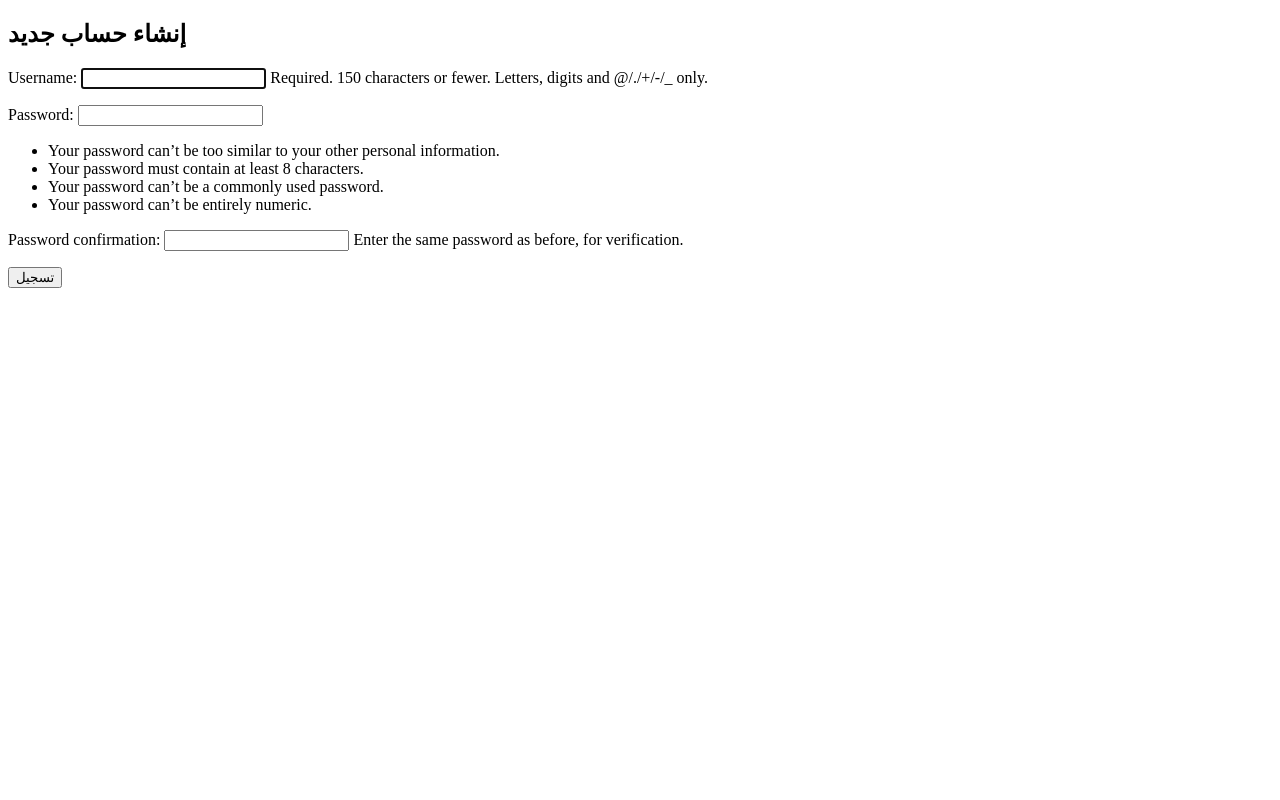
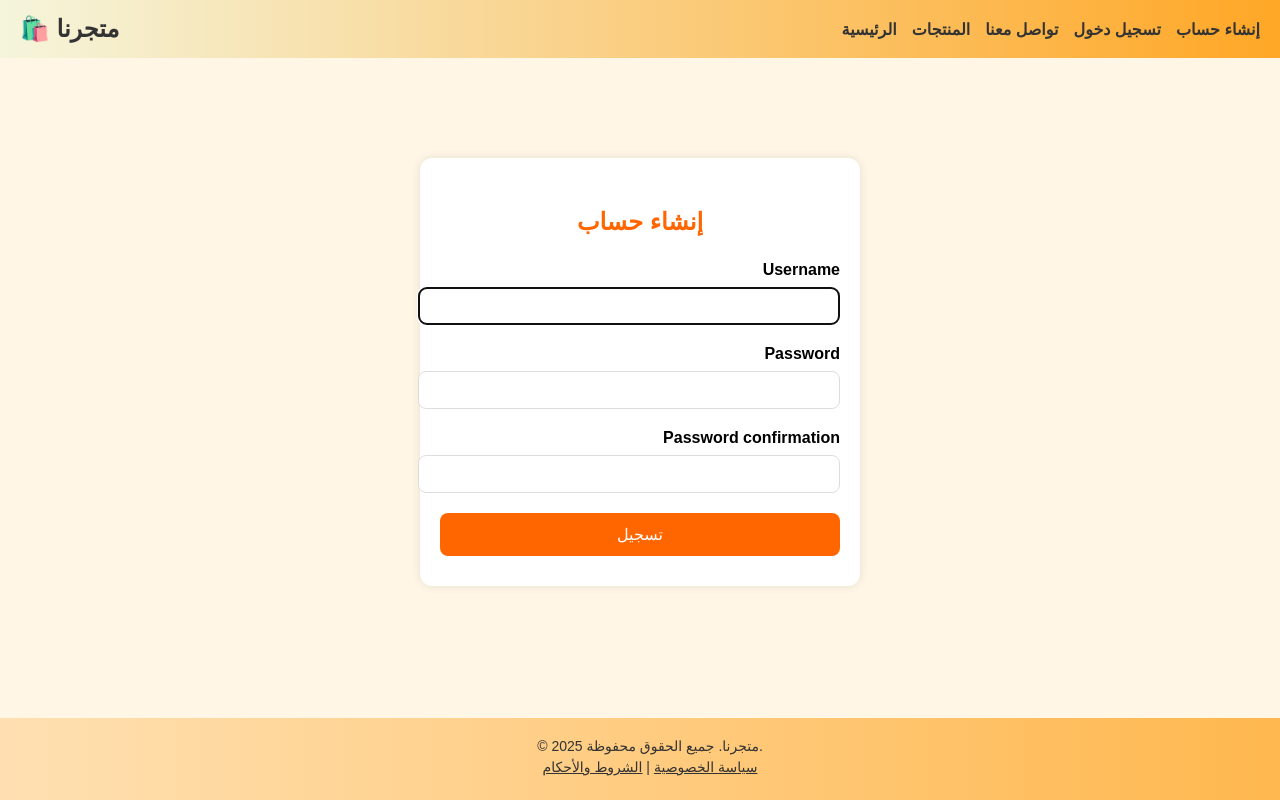
Before and after one commit to Dana1417/store_project, a Django app: page /register/ in a window 1280 px wide. Run offline with Django 4.2, Linux system fonts and the light colour scheme.

```diff
--- a/core/urls.py
+++ b/core/urls.py
@@ -1,10 +1,11 @@
 from django.urls import path
-from .views import home, header, footer, register_view, login_view
+from .views import home, header, footer, register_view, login_view, contact
 
 urlpatterns = [
-    path('', home, name='home'),
-    path('header/', header, name='header'),
-    path('footer/', footer, name='footer'),
-    path('register/', register_view, name='register'),
-    path('login/', login_view, name='login'),
+    path('', home, name='home'),                     # الرئيسية
+    path('header/', header, name='header'),          # الهيدر
+    path('footer/', footer, name='footer'),          # الفوتر
+    path('register/', register_view, name='register'),  # إنشاء حساب
+    path('login/', login_view, name='login'),           # تسجيل دخول
+    path('contact/', contact, name='contact'),          # ✅ تواصل معنا
 ]
--- a/core/views.py
+++ b/core/views.py
@@ -1,16 +1,22 @@
 from django.shortcuts import render, redirect
 from django.contrib.auth.forms import UserCreationForm, AuthenticationForm
 from django.contrib.auth import login, authenticate
+from store.models import Product  # ← استيراد المنتجات من قاعدة البيانات
 
+# ✅ الصفحة الرئيسية
 def home(request):
-    return render(request, 'home.html')
+    products = Product.objects.filter(available=True).order_by('-created_at')
+    return render(request, 'home.html', {'products': products})
 
+# ✅ الهيدر
 def header(request):
     return render(request, 'header.html')
 
+# ✅ الفوتر
 def footer(request):
     return render(request, 'footer.html')
 
+# ✅ صفحة إنشاء حساب
 def register_view(request):
     if request.method == 'POST':
         form = UserCreationForm(request.POST)
@@ -22,6 +28,7 @@ def register_view(request):
         form = UserCreationForm()
     return render(request, 'core/register.html', {'form': form})
 
+# ✅ صفحة تسجيل الدخول
 def login_view(request):
     if request.method == 'POST':
         form = AuthenticationForm(data=request.POST)
@@ -37,3 +44,7 @@ def login_view(request):
     else:
         form = AuthenticationForm()
     return render(request, 'core/login.html', {'form': form})
+
+# ✅ صفحة تواصل معنا
+def contact(request):
+    return render(request, 'core/contact.html')
--- a/store/urls.py
+++ b/store/urls.py
@@ -1,5 +1,7 @@
 from django.urls import path
+from . import views
 
 urlpatterns = [
-    path('', lambda request: HttpResponse("هذا هو تطبيق store")),
+    path('', views.product_list, name='product_list'),  # عرض كل المنتجات
+    path('<int:pk>/', views.product_detail, name='product_detail'),  # تفاصيل منتج معيّن
 ]
--- a/templates/core/register.html
+++ b/templates/core/register.html
@@ -1,15 +1,87 @@
 <!DOCTYPE html>
 <html lang="ar">
 <head>
-    <meta charset="UTF-8">
-    <title>إنشاء حساب</title>
+  <meta charset="UTF-8">
+  <title>إنشاء حساب</title>
+  <meta name="viewport" content="width=device-width, initial-scale=1.0">
+  <style>
+    body {
+      font-family: 'Arial', sans-serif;
+      background: #fff6e5;
+      margin: 0;
+      padding: 0;
+    }
+
+    .register-container {
+      max-width: 400px;
+      margin: 100px auto;
+      background: #fff;
+      border-radius: 12px;
+      box-shadow: 0 0 10px rgba(0,0,0,0.1);
+      padding: 30px 20px;
+      direction: rtl;
+    }
+
+    h2 {
+      text-align: center;
+      color: #ff6600;
+      margin-bottom: 25px;
+    }
+
+    label {
+      display: block;
+      margin-bottom: 8px;
+      font-weight: bold;
+    }
+
+    input {
+      width: 100%;
+      padding: 10px;
+      margin-bottom: 20px;
+      border: 1px solid #ddd;
+      border-radius: 8px;
+      font-size: 14px;
+    }
+
+    button {
+      width: 100%;
+      background-color: #ff6600;
+      color: white;
+      border: none;
+      padding: 12px;
+      border-radius: 8px;
+      font-size: 16px;
+      cursor: pointer;
+    }
+
+    button:hover {
+      background-color: #e65c00;
+    }
+  </style>
 </head>
 <body>
-    <h2>إنشاء حساب جديد</h2>
+
+  {% include "header.html" %}
+
+  <div class="register-container">
+    <h2>إنشاء حساب</h2>
     <form method="post">
-        {% csrf_token %}
-        {{ form.as_p }}
-        <button type="submit">تسجيل</button>
+      {% csrf_token %}
+      {{ form.non_field_errors }}
+
+      {% for field in form %}
+        <label for="{{ field.id_for_label }}">{{ field.label }}</label>
+        {{ field }}
+        {% if field.errors %}
+          <div style="color: red;">{{ field.errors|join:", " }}</div>
+        {% endif %}
+      {% endfor %}
+
+      <button type="submit">تسجيل</button>
     </form>
+  </div>
+
+  {% include "footer.html" %}
+
 </body>
 </html>
--- a/templates/footer.html
+++ b/templates/footer.html
@@ -5,6 +5,10 @@
   padding: 20px 10px;
   font-size: 14px;
   width: 100%;
+  position: fixed;
+  bottom: 0;
+  left: 0;
+  z-index: 1000;
 ">
   <p style="margin: 0;">&copy; 2025 متجرنا. جميع الحقوق محفوظة.</p>
   <p style="margin: 5px 0;">
--- a/templates/header.html
+++ b/templates/header.html
@@ -1,10 +1,59 @@
 <header style="background: linear-gradient(to right, #f5f5dc, #ffa726); padding: 15px 20px; color: #333;">
-  <div style="font-size: 24px; font-weight: bold;">🛍️ متجرنا</div>
-  <nav style="margin-top: 10px;">
-    <a href="/" style="margin-right: 15px; text-decoration: none; color: #333; font-weight: bold;">الرئيسية</a>
-    <a href="/store/" style="margin-right: 15px; text-decoration: none; color: #333; font-weight: bold;">المنتجات</a>
-    <a href="/contact/" style="margin-right: 15px; text-decoration: none; color: #333; font-weight: bold;">تواصل معنا</a>
-    <a href="/login/" style="margin-right: 15px; text-decoration: none; color: #333; font-weight: bold;">تسجيل دخول</a>
-    <a href="/register/" style="margin-right: 15px; text-decoration: none; color: #333; font-weight: bold;">إنشاء حساب</a>
-  </nav>
+  <div style="display: flex; justify-content: space-between; align-items: center; flex-wrap: wrap;">
+    <!-- شعار المتجر -->
+    <div style="font-size: 24px; font-weight: bold;">🛍️ متجرنا</div>
+
+    <!-- زر القائمة للجوال -->
+    <button id="menu-toggle" style="font-size: 28px; background: none; border: none; cursor: pointer; display: none;">
+      ☰
+    </button>
+
+    <!-- روابط التنقل -->
+    <nav id="main-nav" style="display: flex; flex-wrap: wrap; gap: 15px; align-items: center;">
+      <a href="/" style="text-decoration: none; color: #333; font-weight: bold;">الرئيسية</a>
+      <a href="/store/" style="text-decoration: none; color: #333; font-weight: bold;">المنتجات</a>
+      <a href="/contact/" style="text-decoration: none; color: #333; font-weight: bold;">تواصل معنا</a>
+      <a href="/login/" style="text-decoration: none; color: #333; font-weight: bold;">تسجيل دخول</a>
+      <a href="/register/" style="text-decoration: none; color: #333; font-weight: bold;">إنشاء حساب</a>
+    </nav>
+  </div>
+
+  <!-- CSS مخصص للجوال -->
+  <style>
+    @media (max-width: 768px) {
+      #menu-toggle {
+        display: block;
+      }
+
+      #main-nav {
+        display: none;
+        flex-direction: column;
+        width: 100%;
+        margin-top: 10px;
+        background-color: #fff8e1;
+        padding: 10px;
+        border-radius: 8px;
+      }
+
+      #main-nav a {
+        margin: 8px 0;
+      }
+
+      #main-nav.active {
+        display: flex;
+      }
+    }
+  </style>
+
+  <!-- JavaScript لتفعيل القائمة -->
+  <script>
+    document.addEventListener('DOMContentLoaded', function () {
+      const toggle = document.getElementById('menu-toggle');
+      const nav = document.getElementById('main-nav');
+
+      toggle.addEventListener('click', function () {
+        nav.classList.toggle('active');
+      });
+    });
+  </script>
 </header>
```
Also changed, not shown: store/views.py (+9 -2 lines), store_project/settings.py (+15 -15 lines), templates/core/contact.html (added, +36 -0 lines), templates/core/login.html (+7 -0 lines), templates/home.html (+45 -17 lines), templates/store/product_list.html (added, +40 -0 lines), db.sqlite3, media/products/Exel.jpeg (added), media/products/network.jpeg (added), media/products/syber_security.jpeg (added).
